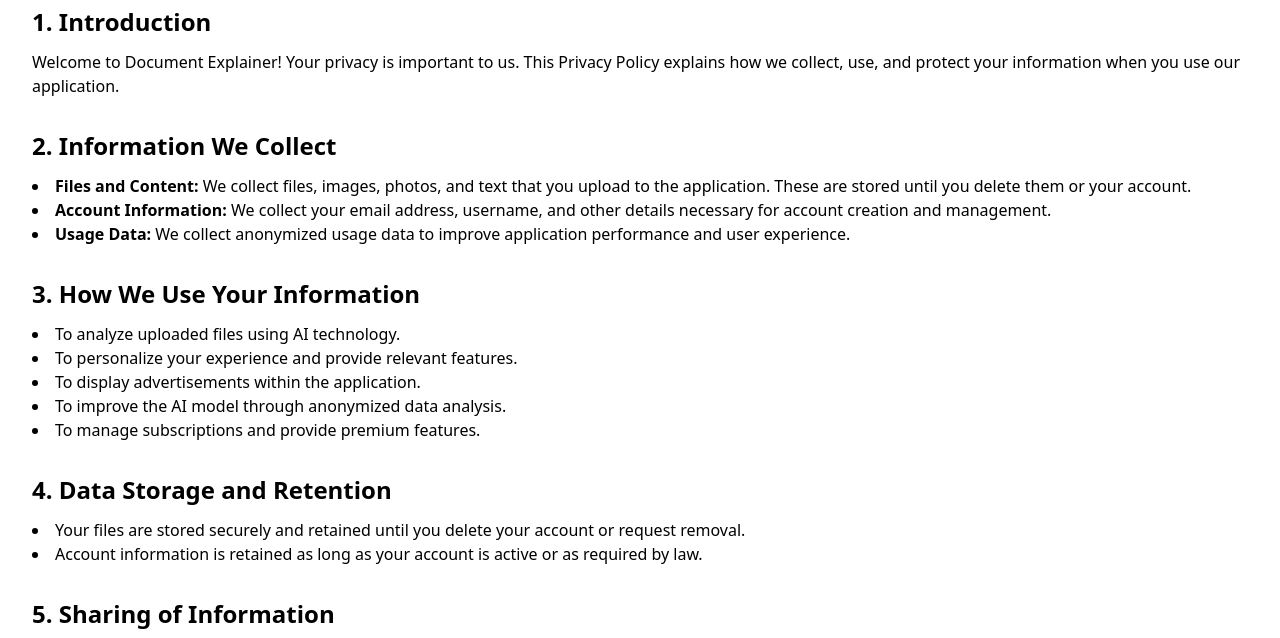
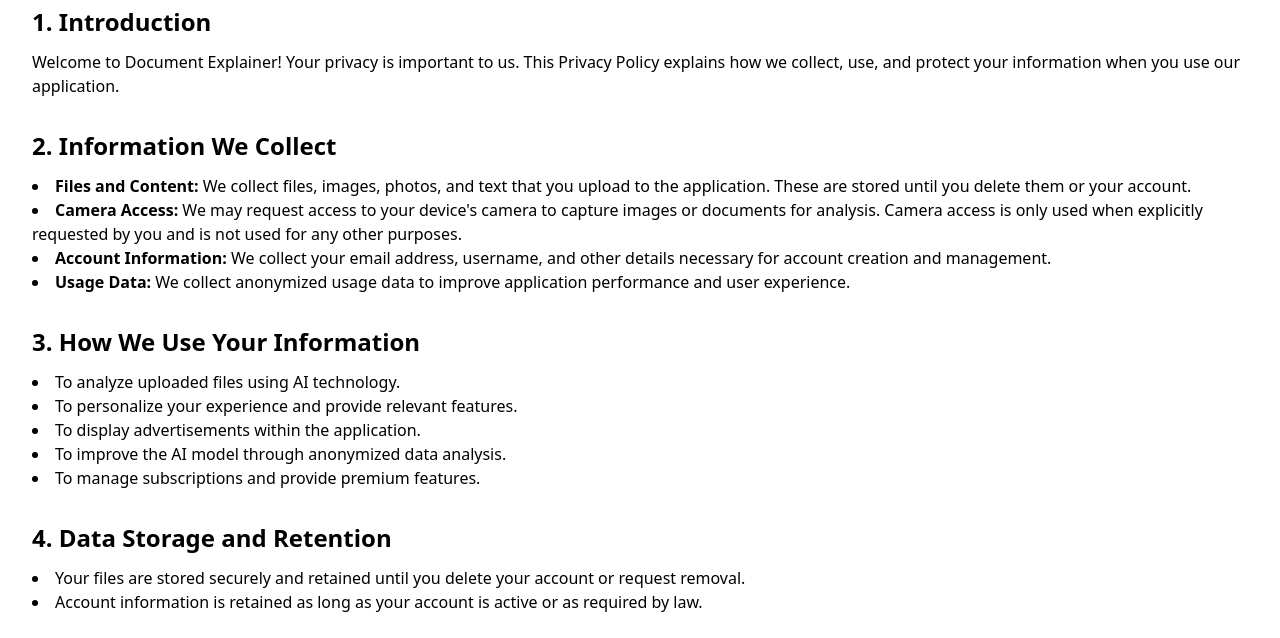
Before and after one commit to dimamingtrick/document-explainer-website, a plain HTML site: page privacy.html in a window 1280 px wide. Shown: the part 162-800 px from the top of the page. Drawn offline with nearby package versions, Linux system fonts and the light colour scheme.

Commit message:
-add camera access policy

```diff
--- a/privacy.html
+++ b/privacy.html
@@ -97,6 +97,12 @@
           <strong>Files and Content:</strong> We collect files, images, photos,
           and text that you upload to the application. These are stored until
           you delete them or your account.
+        </li>
+        <li>
+          <strong>Camera Access:</strong> We may request access to your device's
+          camera to capture images or documents for analysis. Camera access is
+          only used when explicitly requested by you and is not used for any
+          other purposes.
         </li>
         <li>
           <strong>Account Information:</strong> We collect your email address,
```
